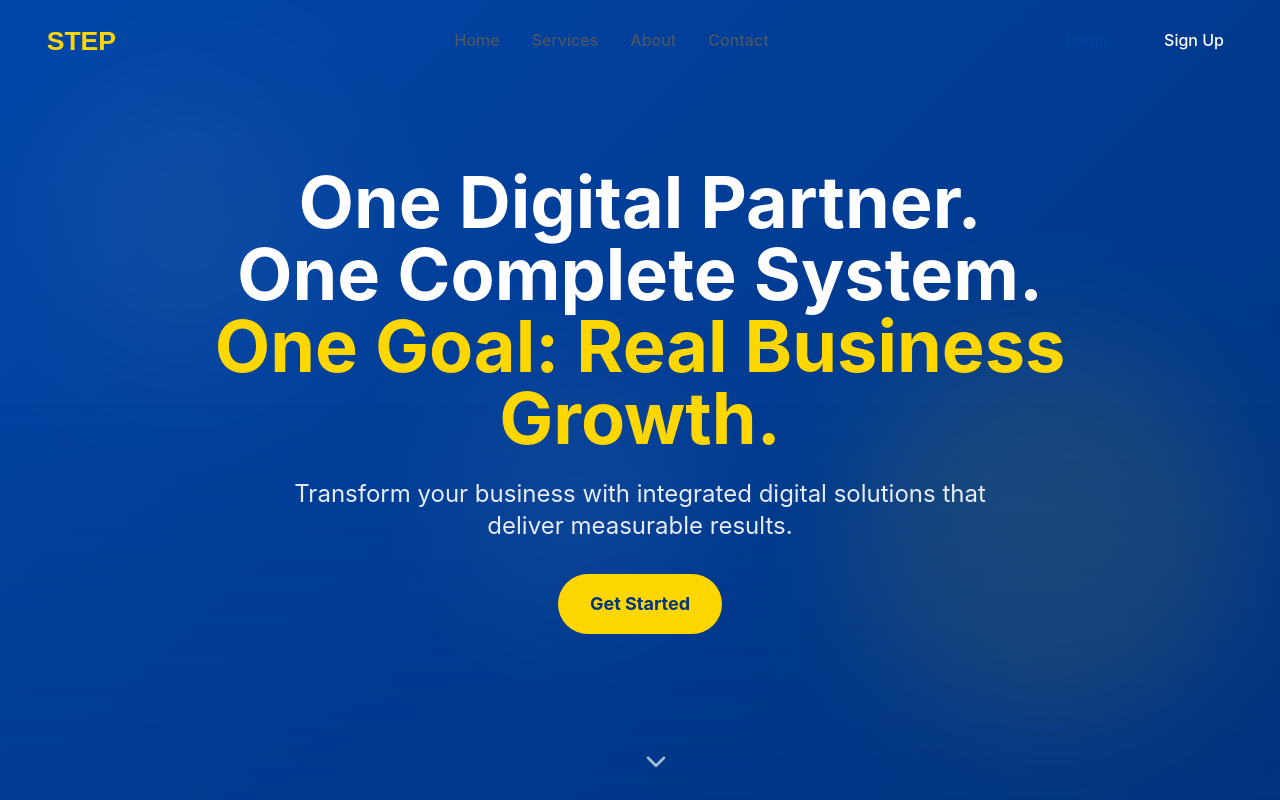
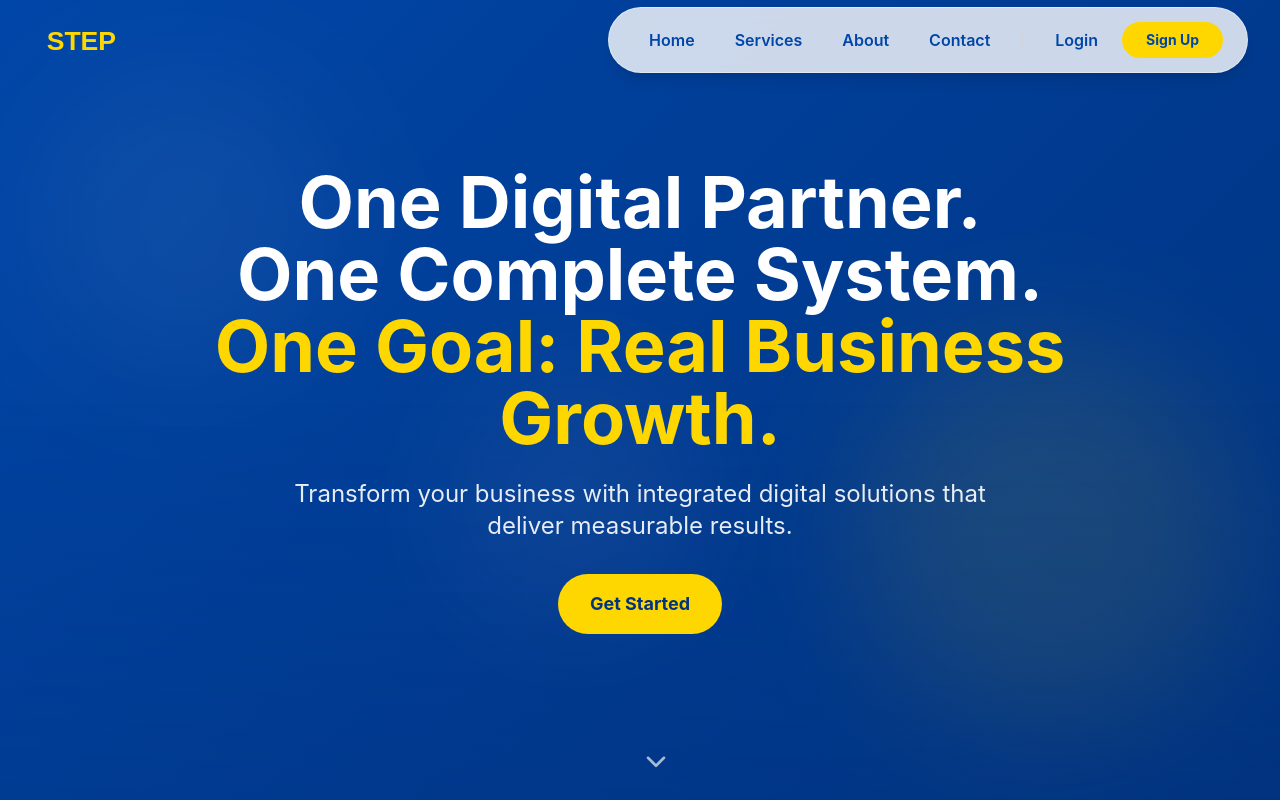
Before and after one commit to Abdullrhhmann/step-digital-landing, a Next.js app: page / in a window 1280 px wide. Shown: the top 800 px of the page. Built offline with nearby package versions, Linux system fonts and the light colour scheme.

Commit message:
Redesign desktop navbar with iOS-style glassmorphism container
Co-authored-by: Abdullrhhmann <126044130+Abdullrhhmann@users.noreply.github.com>

```diff
--- a/components/Header.tsx
+++ b/components/Header.tsx
@@ -82,12 +82,12 @@ const Header = () => {
             </a>
           </motion.div>
 
-          {/* Desktop Navigation */}
+          {/* Desktop Navigation - iOS Style Glass Container */}
           <motion.div
             initial={{ opacity: 0, y: -20 }}
             animate={{ opacity: 1, y: 0 }}
             transition={{ duration: 0.5, delay: 0.2 }}
-            className="hidden lg:flex items-center space-x-8"
+            className="hidden lg:flex items-center gap-2 bg-white/80 backdrop-blur-xl rounded-full px-6 py-3 shadow-lg border border-white/40"
           >
             {navLinks.map((link, index) => (
               <motion.a
@@ -100,24 +100,16 @@ const Header = () => {
                 initial={{ opacity: 0, y: -20 }}
                 animate={{ opacity: 1, y: 0 }}
                 transition={{ duration: 0.5, delay: 0.1 * index }}
-                className="text-gray-600 hover:text-primary transition-colors duration-300 font-medium"
+                className="px-4 py-2 text-primary hover:text-accent hover:bg-accent/10 transition-all duration-300 font-semibold rounded-full"
               >
                 {link.name}
               </motion.a>
             ))}
-          </motion.div>
-
-          {/* Auth Buttons */}
-          <motion.div
-            initial={{ opacity: 0, x: 20 }}
-            animate={{ opacity: 1, x: 0 }}
-            transition={{ duration: 0.5, delay: 0.3 }}
-            className="hidden lg:flex items-center space-x-4"
-          >
-            <button className="px-4 py-2 text-primary hover:text-primary-dark transition-colors duration-300 font-medium">
+            <div className="w-px h-6 bg-gray-300 mx-2"></div>
+            <button className="px-4 py-2 text-primary hover:text-accent hover:bg-accent/10 transition-all duration-300 font-semibold rounded-full">
               Login
             </button>
-            <button className="px-6 py-2 bg-gradient-primary text-white rounded-lg hover:shadow-lg transform hover:scale-105 transition-all duration-300 font-medium">
+            <button className="px-6 py-2 bg-accent text-primary text-sm font-bold rounded-full hover:bg-accent-dark hover:shadow-glow transform hover:scale-105 transition-all duration-300">
               Sign Up
             </button>
           </motion.div>
```
